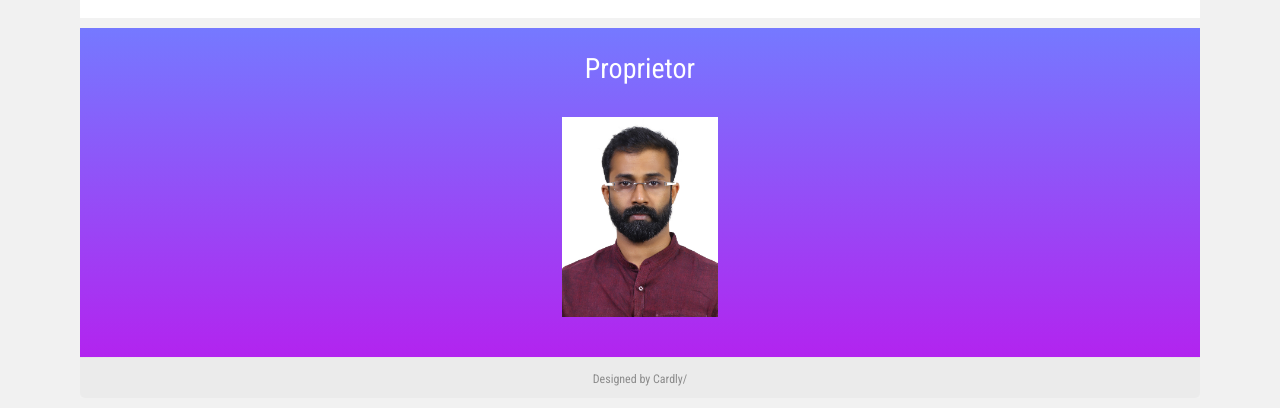
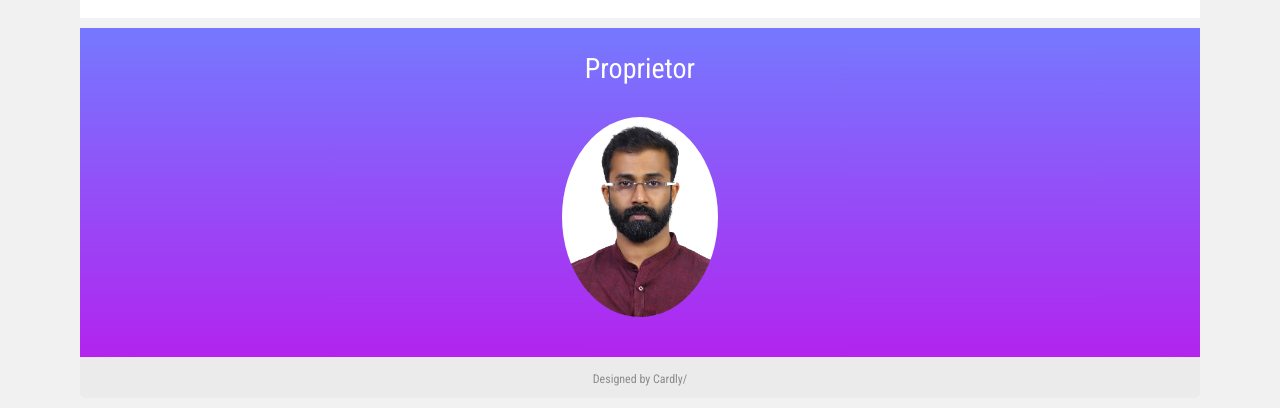
Before and after one commit to dev4anand/maharaja, a plain HTML site: page index.html in a window 1280 px wide. Shown: the part 1081-1489 px from the top of the page. Drawn offline with nearby package versions, Linux system fonts and the light colour scheme; a script that the page names is missing.

Commit message:
image shspe change

```diff
--- a/index.html
+++ b/index.html
@@ -916,8 +916,6 @@
               </div>
             </div>
           </div>
-
-
           <a href="mailto:maharajaperoorkada@gmail.com
           " class="socialboxlink whitebg">
             <div class="card contact-card1 whitebg ">
@@ -1362,7 +1360,7 @@
 
                   <div class="col-md-12 d-flex  justify-content-center person-info">
                     <div class="image-container">
-                      <img src="personimage.JPG" style="height: 200px;" alt="Person Image">
+                      <img src="personimage.JPG" style="height: 200px;border-radius: 50%;" alt="Person Image">
                   </div>
                   <!-- <div class="text-container mt-3">
                       <h1 class="text">name : hvjh</h1>
```
